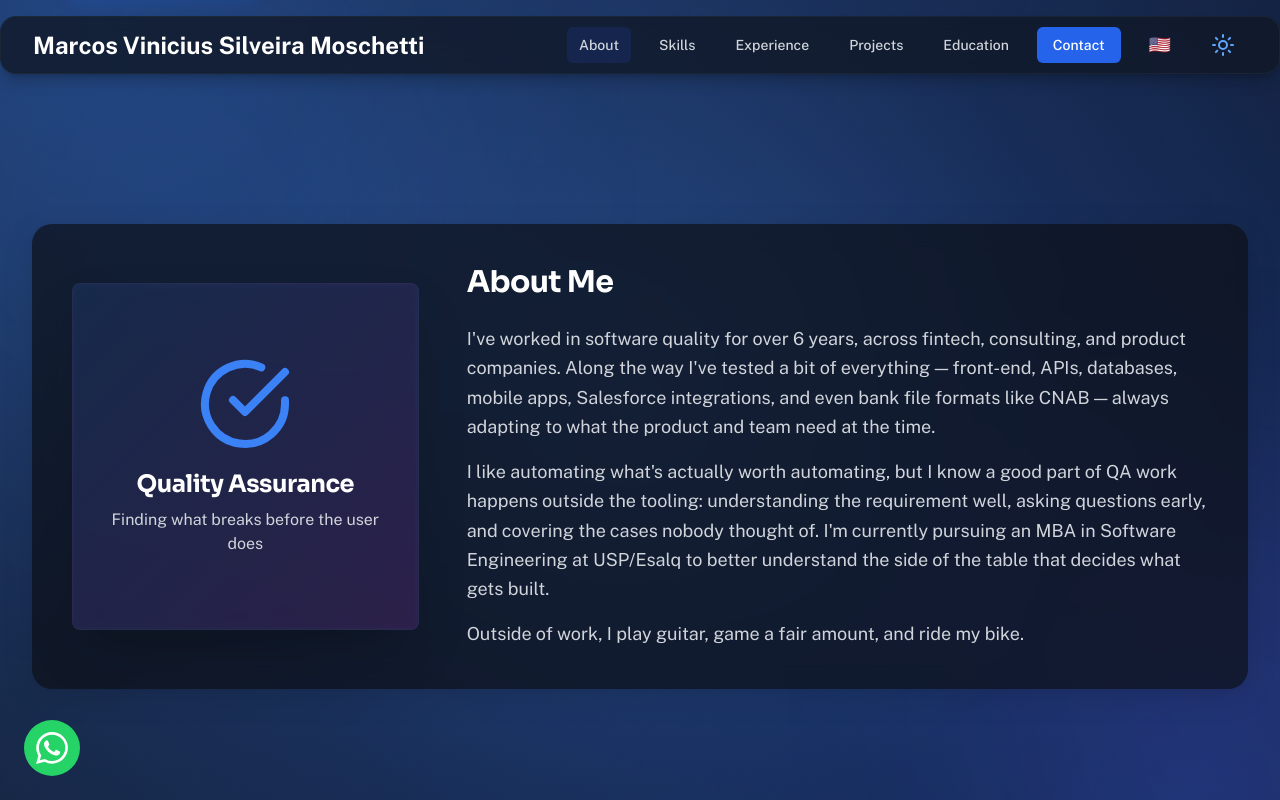
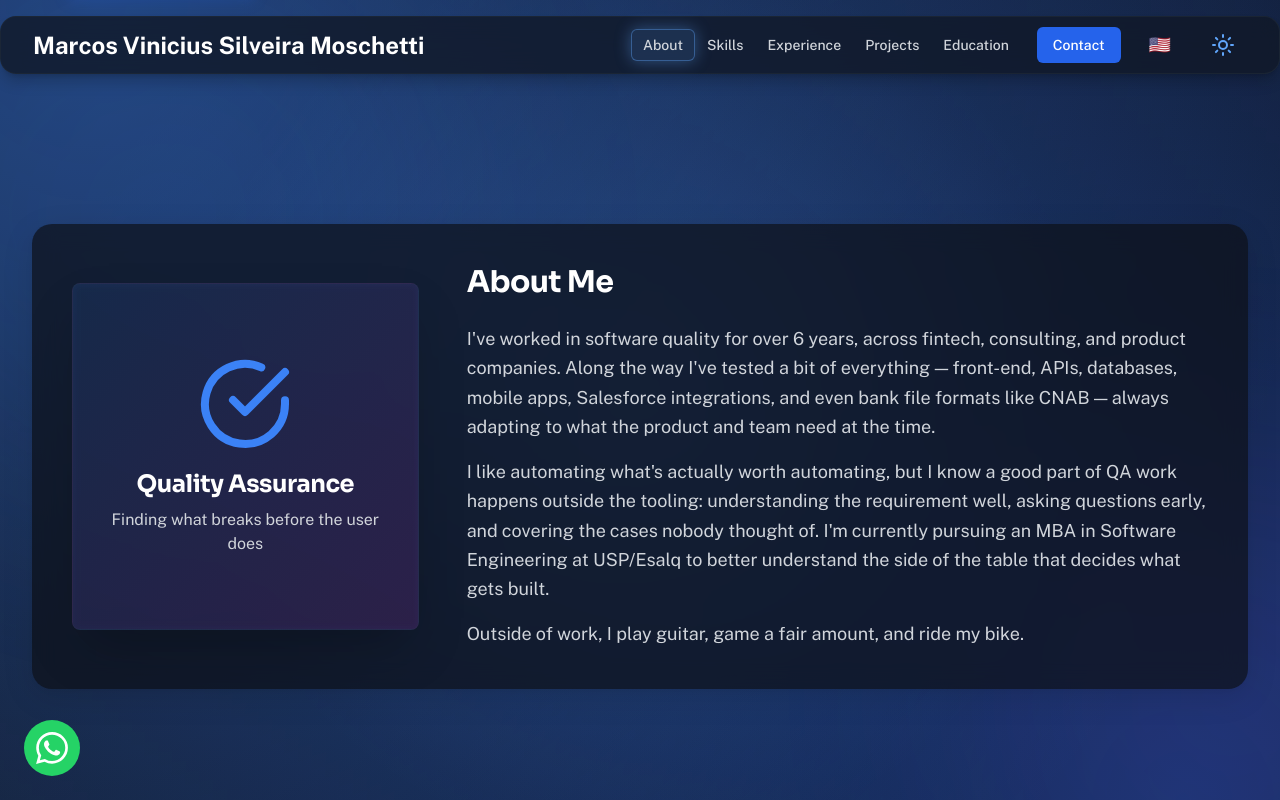
Before and after one commit to moschettimarcos/moschettimarcos.github.io, a website: page index.html in a window 1280 px wide. Both pictures are taken after a click on the link "About". Shown: the part 714-1514 px from the top of the page. Drawn offline with nearby package versions, Linux system fonts and the light colour scheme; files that its build step writes are made by us from their sources.

Commit message:
Add active-section pill indicator and scroll glow to the navbar
Wraps the desktop nav links in a track and adds a glowing pill that
slides to the active section (reusing the existing ScrollSpy instead
of a new one), plus a soft blue border/shadow on the header once the
page scrolls past the top.

```diff
--- a/assets/css/style.css
+++ b/assets/css/style.css
@@ -194,6 +194,47 @@ section {
 /* Garante que o corpo do modal seja rolável em telas pequenas */
 #modal-body {
     overflow-y: auto; /* Adiciona scroll vertical se necessário */
+}
+
+/* --- Indicador de seção ativa (pílula com glow) na navegação desktop --- */
+.nav-pill {
+    position: absolute;
+    top: 2px;
+    bottom: 2px;
+    left: 0;
+    width: 0;
+    border-radius: 0.375rem; /* rounded-md, mesmo raio dos links */
+    background-color: rgba(59, 130, 246, 0.12);
+    border: 1px solid rgba(59, 130, 246, 0.35);
+    box-shadow: 0 0 14px rgba(59, 130, 246, 0.35);
+    opacity: 0;
+    pointer-events: none;
+    transition: transform 0.3s cubic-bezier(0.65, 0, 0.35, 1), width 0.3s cubic-bezier(0.65, 0, 0.35, 1), opacity 0.2s ease;
+}
+
+.dark .nav-pill {
+    background-color: rgba(96, 165, 250, 0.14);
+    border-color: rgba(96, 165, 250, 0.4);
+    box-shadow: 0 0 16px rgba(96, 165, 250, 0.4);
+}
+
+.nav-pill.is-visible {
+    opacity: 1;
+}
+
+/* --- Glow na navbar assim que a página começa a rolar --- */
+header {
+    transition: box-shadow 0.35s ease, border-color 0.35s ease;
+}
+
+header.header-scrolled {
+    border-color: rgba(59, 130, 246, 0.35) !important;
+    box-shadow: 0 10px 30px -12px rgba(59, 130, 246, 0.35), 0 2px 8px rgba(0, 0, 0, 0.05);
+}
+
+.dark header.header-scrolled {
+    border-color: rgba(96, 165, 250, 0.4) !important;
+    box-shadow: 0 10px 30px -12px rgba(96, 165, 250, 0.45), 0 2px 8px rgba(0, 0, 0, 0.2);
 }
 
 /* --- Botão de Contato do Header --- */
--- a/assets/js/javascript.js
+++ b/assets/js/javascript.js
@@ -97,14 +97,46 @@ if (mobileMenuButton && mobileMenu && menuIcon && closeIcon) {
 let isProgrammaticNavScroll = false;
 let programmaticScrollTimeout;
 
+const navPill = document.getElementById('nav-pill');
+
+function moveNavPill(link) {
+    if (!navPill) return;
+    if (!link) {
+        navPill.classList.remove('is-visible');
+        return;
+    }
+    navPill.style.width = `${link.offsetWidth}px`;
+    navPill.style.transform = `translateX(${link.offsetLeft}px)`;
+    navPill.classList.add('is-visible');
+}
+
 function setActiveNavLink(sectionId) {
+    let desktopActiveLink = null;
     navLinks.forEach(link => {
+        const isDesktopLink = !!link.closest('#nav-links-track');
         link.classList.remove('text-blue-600', 'dark:text-blue-400', 'bg-blue-50', 'dark:bg-blue-900/30');
         if (link.getAttribute('href') === `#${sectionId}`) {
-            link.classList.add('text-blue-600', 'dark:text-blue-400', 'bg-blue-50', 'dark:bg-blue-900/30');
+            link.classList.add('text-blue-600', 'dark:text-blue-400');
+            if (isDesktopLink) {
+                desktopActiveLink = link;
+            } else {
+                // Sem pílula deslizante no menu mobile: mantém o destaque com fundo sólido
+                link.classList.add('bg-blue-50', 'dark:bg-blue-900/30');
+            }
         }
     });
+    moveNavPill(desktopActiveLink);
 }
+
+window.addEventListener('resize', () => {
+    const currentActive = document.querySelector('#nav-links-track a.text-blue-600');
+    if (!currentActive) return;
+    navPill.style.transition = 'none';
+    moveNavPill(currentActive);
+    requestAnimationFrame(() => {
+        navPill.style.transition = '';
+    });
+});
 
 document.querySelectorAll('header a[href^="#"]').forEach(anchor => {
     anchor.addEventListener('click', function (e) {
@@ -807,6 +839,12 @@ window.addEventListener('scroll', () => {
     isSpyScrolling = true;
 }, { passive: true });
 
+// ===== Glow na navbar ao rolar a página =====
+const siteHeader = document.querySelector('header');
+window.addEventListener('scroll', () => {
+    siteHeader.classList.toggle('header-scrolled', window.scrollY > 40);
+}, { passive: true });
+
 // --- Lógica do Botão "Ver Mais" nos Certificados ---
 const certificatesGrid = document.getElementById('certificates-grid');
 const toggleCertsBtn = document.getElementById('toggle-certs-btn');
--- a/index.html
+++ b/index.html
@@ -79,11 +79,14 @@
 
                 <!-- Navegação Desktop -->
                 <div class="hidden md:flex md:items-center md:space-x-4">
-                    <a href="#sobre" data-i18n="nav_about" class="nav-link transition-all duration-300 px-3 py-2 rounded-md text-sm font-medium text-gray-600 dark:text-gray-300 hover:bg-gray-200 dark:hover:bg-gray-800 hover:text-gray-900 dark:hover:text-white">Sobre</a>
-                    <a href="#habilidades" data-i18n="nav_skills" class="nav-link transition-all duration-300 px-3 py-2 rounded-md text-sm font-medium text-gray-600 dark:text-gray-300 hover:bg-gray-200 dark:hover:bg-gray-800 hover:text-gray-900 dark:hover:text-white">Competências</a>
-                    <a href="#experiencia" data-i18n="nav_experience" class="nav-link transition-all duration-300 px-3 py-2 rounded-md text-sm font-medium text-gray-600 dark:text-gray-300 hover:bg-gray-200 dark:hover:bg-gray-800 hover:text-gray-900 dark:hover:text-white">Experiência</a>
-                    <a href="#projetos" data-i18n="nav_projects" class="nav-link transition-all duration-300 px-3 py-2 rounded-md text-sm font-medium text-gray-600 dark:text-gray-300 hover:bg-gray-200 dark:hover:bg-gray-800 hover:text-gray-900 dark:hover:text-white">Projetos</a>
-                    <a href="#formacao" data-i18n="nav_education" class="nav-link transition-all duration-300 px-3 py-2 rounded-md text-sm font-medium text-gray-600 dark:text-gray-300 hover:bg-gray-200 dark:hover:bg-gray-800 hover:text-gray-900 dark:hover:text-white">Formação</a>
+                    <div id="nav-links-track" class="relative flex items-center">
+                        <span id="nav-pill" class="nav-pill" aria-hidden="true"></span>
+                        <a href="#sobre" data-i18n="nav_about" class="nav-link relative z-10 transition-all duration-300 px-3 py-2 rounded-md text-sm font-medium text-gray-600 dark:text-gray-300 hover:bg-gray-200 dark:hover:bg-gray-800 hover:text-gray-900 dark:hover:text-white">Sobre</a>
+                        <a href="#habilidades" data-i18n="nav_skills" class="nav-link relative z-10 transition-all duration-300 px-3 py-2 rounded-md text-sm font-medium text-gray-600 dark:text-gray-300 hover:bg-gray-200 dark:hover:bg-gray-800 hover:text-gray-900 dark:hover:text-white">Competências</a>
+                        <a href="#experiencia" data-i18n="nav_experience" class="nav-link relative z-10 transition-all duration-300 px-3 py-2 rounded-md text-sm font-medium text-gray-600 dark:text-gray-300 hover:bg-gray-200 dark:hover:bg-gray-800 hover:text-gray-900 dark:hover:text-white">Experiência</a>
+                        <a href="#projetos" data-i18n="nav_projects" class="nav-link relative z-10 transition-all duration-300 px-3 py-2 rounded-md text-sm font-medium text-gray-600 dark:text-gray-300 hover:bg-gray-200 dark:hover:bg-gray-800 hover:text-gray-900 dark:hover:text-white">Projetos</a>
+                        <a href="#formacao" data-i18n="nav_education" class="nav-link relative z-10 transition-all duration-300 px-3 py-2 rounded-md text-sm font-medium text-gray-600 dark:text-gray-300 hover:bg-gray-200 dark:hover:bg-gray-800 hover:text-gray-900 dark:hover:text-white">Formação</a>
+                    </div>
                     <a href="#contato" class="ml-4 px-4 py-2 rounded-md text-sm font-medium text-white header-contact-animated-btn">
                         <span data-i18n="nav_contact">
                             Contato
```
